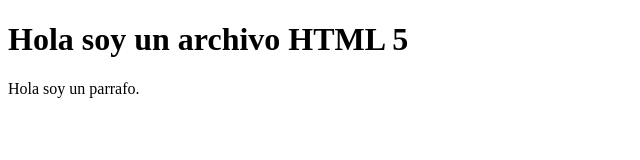
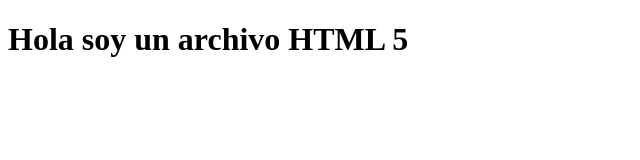
Before and after one commit to Anexsoft/GitHub-Tutorial, a plain HTML site: page index.html in a window 1280 px wide. Shown: the whole page, without its empty margins (0-640 px from the left). Drawn offline with Linux system fonts and the light colour scheme.

Commit message:
Revert "commit"
This reverts commit 77ca80b04a580767c012c684efc2e49c5b0a0d26.

```diff
--- a/index.html
+++ b/index.html
@@ -8,6 +8,5 @@
 </head>
 <body>
     <h1>Hola soy un archivo HTML 5</h1>
-    <p>Hola soy un parrafo.</p>
 </body>
 </html>
```
